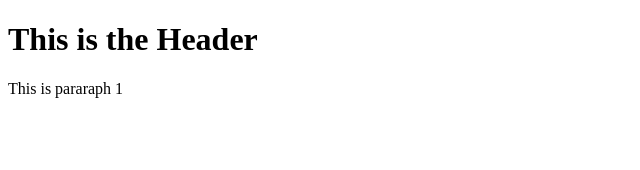
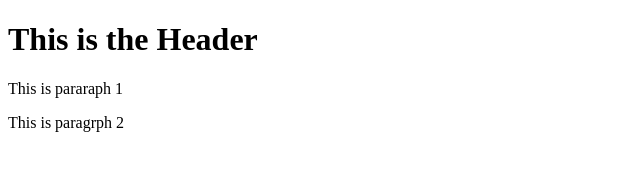
Before and after one commit to amna74670/bootstrap3, a plain HTML site: page index.html in a window 1280 px wide. Shown: the whole page, without its empty margins (0-640 px from the left). Drawn offline with Linux system fonts and the light colour scheme.

Commit message:
third commit

```diff
--- a/index.html
+++ b/index.html
@@ -7,5 +7,6 @@
   <body>
     <h1>This is the Header</h1>
     <p>This is pararaph 1</p>
+    <p>This is paragrph 2</p>
   </body>
 </html>
```
